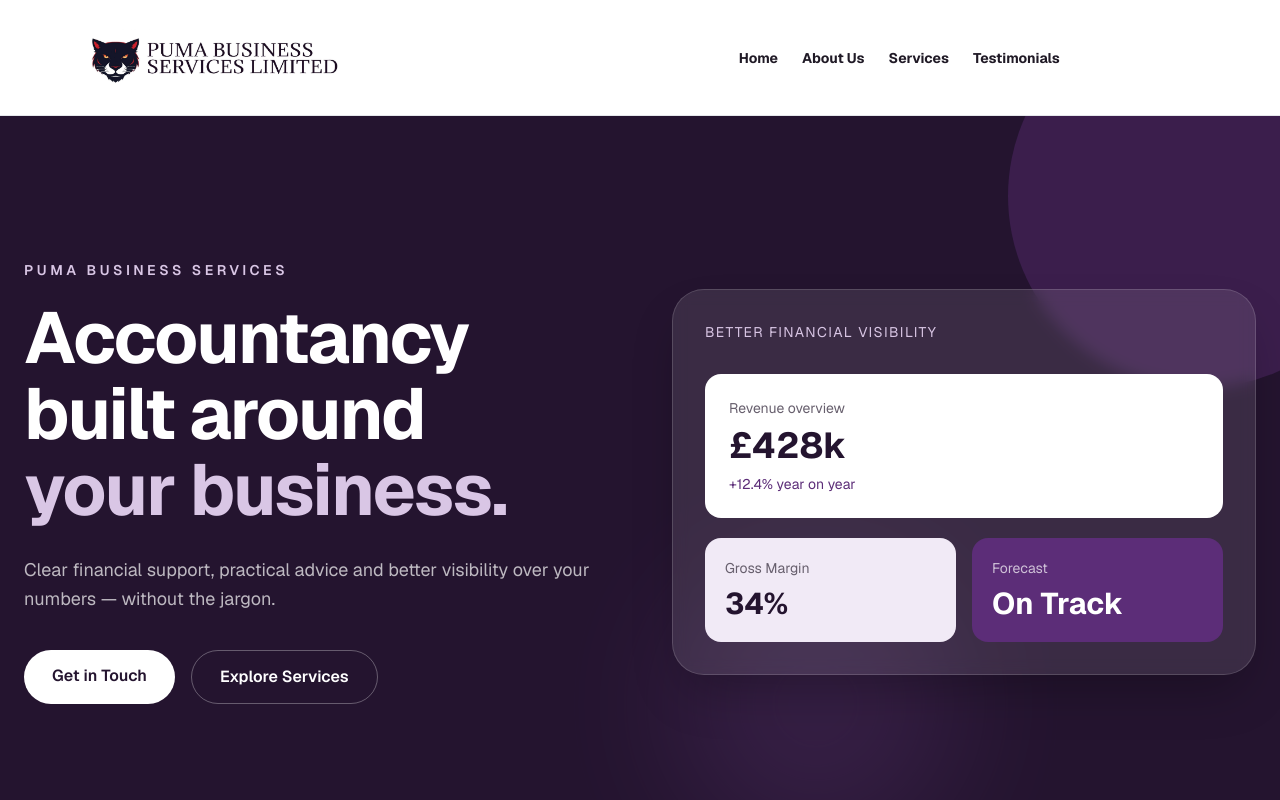
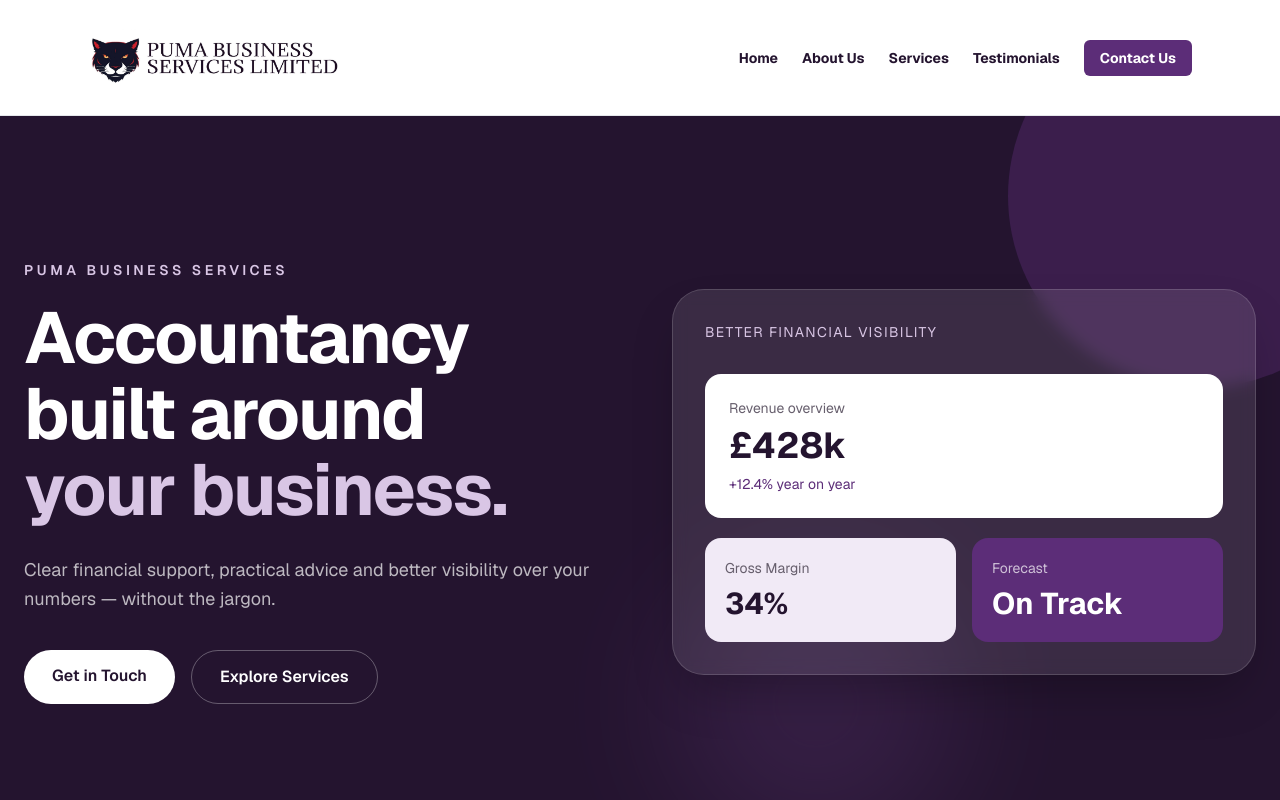
Before and after one commit to pumabs/puma-business-services, a Next.js app: page / in a window 1280 px wide. Shown: the top 800 px of the page. Built offline with nearby package versions, Linux system fonts and the light colour scheme.

Commit message:
Add Puma purple palette and legacy color names
Added new Puma purple color palette and legacy names for consistency.

```diff
--- a/app/globals.css
+++ b/app/globals.css
@@ -6,6 +6,7 @@
   --background: #faf8fc;
   --foreground: #201a26;
 
+  /* New Puma purple palette */
   --brand-purple-dark: #24142f;
   --brand-purple: #5c2d78;
   --brand-purple-mid: #7b4a98;
@@ -17,6 +18,11 @@
   --brand-slate: #675f6d;
   --brand-white: #ffffff;
   --brand-cream: #f7f3f8;
+
+  /* Legacy names still used by Header/Footer/other pages */
+  --brand-navy: #24142f;
+  --brand-red: #5c2d78;
+  --brand-orange: #7b4a98;
 }
 
 @theme inline {
@@ -34,6 +40,11 @@
   --color-brand-slate: var(--brand-slate);
   --color-brand-white: var(--brand-white);
   --color-brand-cream: var(--brand-cream);
+
+  /* Keep existing site classes working */
+  --color-brand-navy: var(--brand-navy);
+  --color-brand-red: var(--brand-red);
+  --color-brand-orange: var(--brand-orange);
 
   --font-sans: var(--font-geist-sans);
   --font-mono: var(--font-geist-mono);
```
